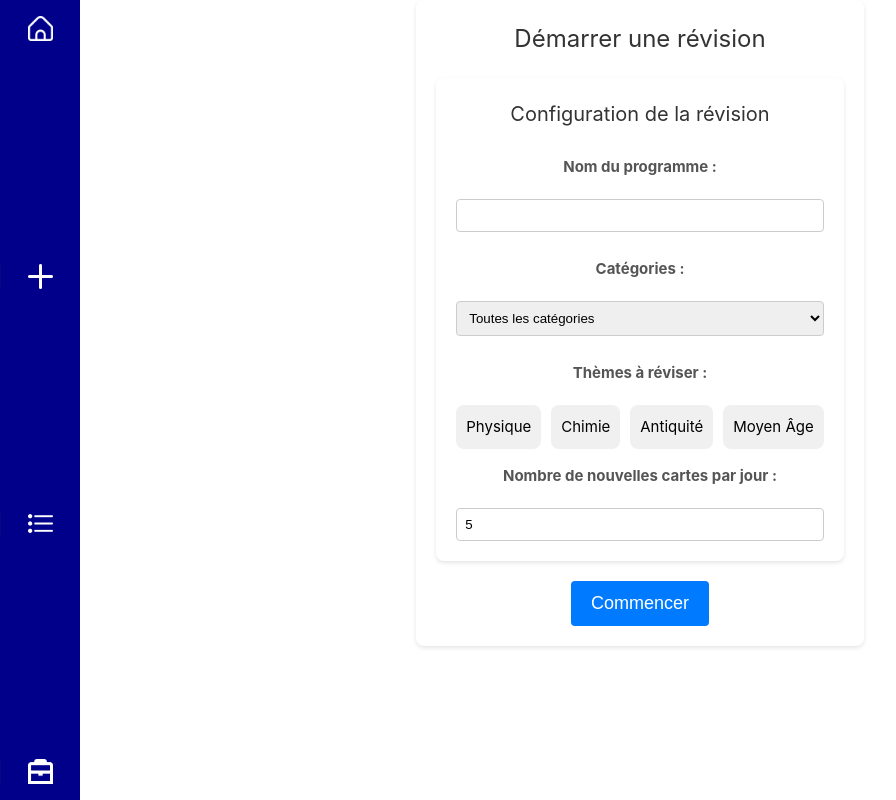
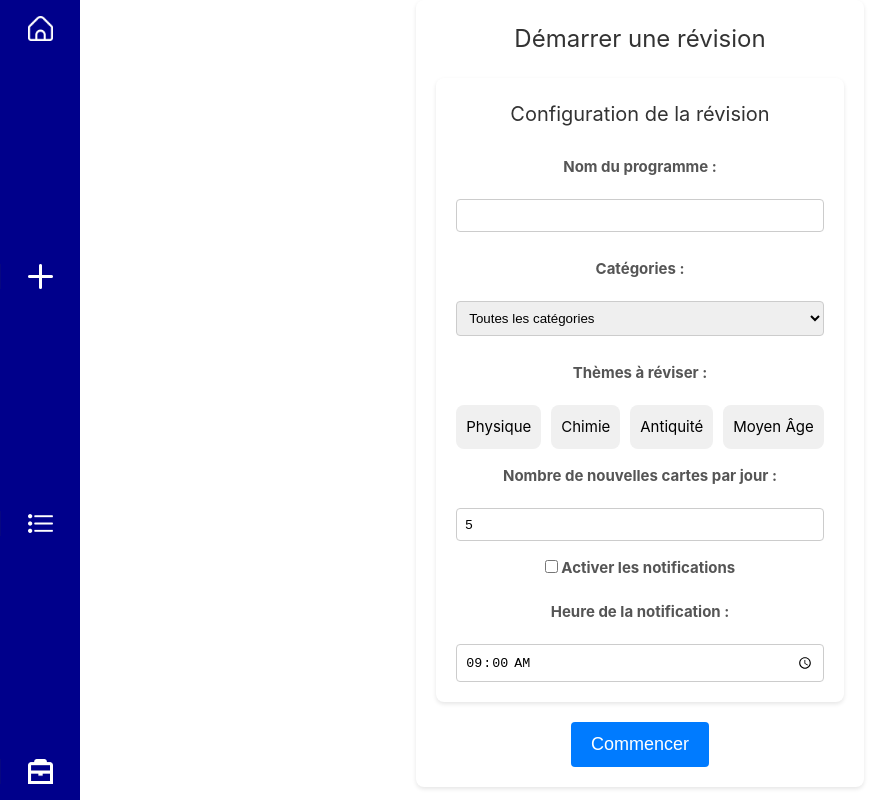
Before and after one commit to MatDoney/Boite-de-leitner, a Vue app: page /revision in a window 1280 px wide. Shown: the whole page, without its empty margins (0-896 px from the left). Built offline with nearby package versions, Linux system fonts and the light colour scheme; the HTML template or start-up script is replaced by a standard one.

Commit message:
notification fonctionne a moitié

```diff
--- a/src/components/RevisionSettings.vue
+++ b/src/components/RevisionSettings.vue
@@ -14,13 +14,8 @@
     <label>Thèmes à réviser :</label>
     <div class="carousel">
       <div class="carousel-inner">
-        <div
-          v-for="theme in filteredThemes"
-          :key="theme.id"
-          class="carousel-item"
-          :class="{ 'selected': selectedThemes.includes(theme.id) }"
-          @click="toggleThemeSelection(theme.id)"
-        >
+        <div v-for="theme in filteredThemes" :key="theme.id" class="carousel-item"
+          :class="{ 'selected': selectedThemes.includes(theme.id) }" @click="toggleThemeSelection(theme.id)">
           {{ theme.name }}
         </div>
       </div>
@@ -28,6 +23,14 @@
 
     <label>Nombre de nouvelles cartes par jour :</label>
     <input type="number" v-model="dailyNewCards" min="1" max="20" class="input-number" @input="updateDailyNewCards" />
+
+    <label>
+      <input type="checkbox" v-model="enableNotifications" @change="handleNotificationChange" />
+      Activer les notifications
+    </label>
+
+    <label>Heure de la notification :</label>
+    <input type="time" v-model="notificationTime" class="input-time"  />
   </div>
 </template>
 
@@ -35,19 +38,30 @@
 import { computed, ref, defineEmits } from 'vue'
 import { useThemesStore } from '@/stores/themesStore'
 import { useCategoriesStore } from '@/stores/categories'
+import { useRevisionStore } from '@/stores/revisionStore'
 
-// Utilisation des stores de thèmes et de catégories
+// Utilisation des stores
 const themesStore = useThemesStore()
 const categoriesStore = useCategoriesStore()
+const revisionStore = useRevisionStore()
+
+// Variables et références
 const themes = themesStore.themes
 const categories = categoriesStore.categories
 const selectedThemes = ref<number[]>([])
 const dailyNewCards = ref(5)
 const selectedCategory = ref<string>('')
 const programName = ref<string>('')
+const enableNotifications = ref<boolean>(false) // État de la checkbox
+const notificationTime = ref<string>(revisionStore.notificationTime) // Heure de la notification
 
 // Définition des événements émis par le composant
-const emit = defineEmits(['updateThemes', 'updateDailyNewCards', 'updateProgramName'])
+const emit = defineEmits(['updateThemes', 'updateDailyNewCards', 'updateProgramName', 'updateNotificationTime'])
+
+// Propriété calculée pour obtenir les objets des thèmes sélectionnés
+const selectedThemesObjects = computed(() => {
+  return themes.filter(theme => selectedThemes.value.includes(theme.id))
+})
 
 // Filtrage des thèmes en fonction de la catégorie sélectionnée
 const filteredThemes = computed(() => {
@@ -57,10 +71,30 @@ const filteredThemes = computed(() => {
   return themes.filter(theme => theme.categoryId === Number(selectedCategory.value))
 })
 
-// Calcul des thèmes sélectionnés
-const selectedThemesObjects = computed(() => {
-  return themes.filter(theme => selectedThemes.value.includes(theme.id))
-})
+// Gestion des notifications
+const handleNotificationChange = async () => {
+  if (enableNotifications.value) {
+    if (Notification.permission === 'granted') {
+      console.log('Notifications déjà autorisées');
+      revisionStore.setNotification(true)
+      revisionStore.scheduleDailyNotification(notificationTime.value) // Planifier la notification
+    } else if (Notification.permission !== 'denied') {
+      const permission = await Notification.requestPermission()
+      if (permission === 'granted') {
+        revisionStore.setNotification(true)
+        revisionStore.scheduleDailyNotification(notificationTime.value) // Planifier la notification
+      } else {
+        enableNotifications.value = false
+        alert('Vous devez autoriser les notifications pour activer cette option.')
+      }
+    } else {
+      enableNotifications.value = false
+      alert('Les notifications sont bloquées dans votre navigateur.')
+    }
+  } else {
+    revisionStore.setNotification(false)
+  }
+}
 
 // Fonction pour basculer la sélection d'un thème
 const toggleThemeSelection = (themeId: number) => {
@@ -86,6 +120,8 @@ const updateDailyNewCards = () => {
 const updateProgramName = () => {
   emit('updateProgramName', programName.value)
 }
+
+
 </script>
 
 <style scoped>
@@ -159,4 +195,11 @@ label {
   border-radius: 4px;
   margin-bottom: 10px;
 }
+
+.input-time {
+  width: 100%;
+  padding: 8px;
+  border: 1px solid #ccc;
+  border-radius: 4px;
+}
 </style>
--- a/src/stores/CardStore.ts
+++ b/src/stores/CardStore.ts
@@ -18,12 +18,12 @@ export const useCardStore = defineStore('cartes', {
         // Mise à jour d'une carte (modification de la question et de la réponse)
         updateCard(id: number, question: string, reponse: string,niveau: number) {
             const card = this.cartes.find(c => c.id === id)
-            if (card && niveau <=5) {
+            if (card && niveau <=7) {
                 card.question = question
                 card.reponse = reponse
                 card.niveau = niveau
                 this.saveCards()
-            }else if (card && niveau >5) {
+            }else if (card && niveau > 7) {
                 this.removeCard(card.id)
             }
         },
@@ -48,7 +48,3 @@ export const useCardStore = defineStore('cartes', {
         }
     }
 })
-
-// Charge les cartes depuis le stockage local lors de l'initialisation du store
-const cardStore = useCardStore()
-cardStore.loadCards()
--- a/src/stores/revisionStore.ts
+++ b/src/stores/revisionStore.ts
@@ -16,7 +16,9 @@ export const useRevisionStore = defineStore('revision', {
     themeLevels: {} as Record<number, number>, // Stocke le niveau choisi pour chaque thème
     programName: '', // Nom du programme de révision
     programId: null as string | null, // ID du programme de révision
+    notification: false as Boolean, // Notification de révision
     programs: [] as { id: string; name: string; themes: { id: number; name: string }[]; dailyNewCards: number; themeLevels: Record<number, number> }[], // Liste des programmes de révision
+    notificationTime: '09:00', // Heure par défaut pour la notification
   }),
 
   getters: {
@@ -40,6 +42,14 @@ export const useRevisionStore = defineStore('revision', {
       this.programName = name
     },
 
+    setNotification(value: Boolean) {
+      this.notification = value
+    },
+
+    setNotificationTime(time: string) {
+      this.notificationTime = time;
+    },
+
     startRevision() {
       // Générer un ID unique pour le programme
       const programId = generateUniqueId();
@@ -53,6 +63,7 @@ export const useRevisionStore = defineStore('revision', {
         themes: JSON.parse(JSON.stringify(this.selectedThemes)), // Cloner les thèmes sélectionnés
         dailyNewCards: this.dailyNewCards,
         themeLevels: { ...this.themeLevels }, // Cloner les niveaux des thèmes
+        notification: this.notification,
       };
 
       // Récupérer la liste existante des programmes
@@ -73,5 +84,31 @@ export const useRevisionStore = defineStore('revision', {
       this.themeLevels = {};
       this.programName = '';
     },
+
+    scheduleDailyNotification( notificationTime :string) {
+      if (!this.notification || !this.programName) return;
+
+      const notificationTitle = `C'est l'heure de réviser ${this.programName}`;
+      const notificationOptions = {
+        body: 'Cliquez ici pour commencer votre session de révision.',
+
+      };
+
+      // Planifier une notification quotidienne
+      const now = new Date();
+      const [hours, minutes] = notificationTime.split(':').map(Number);
+      const nextNotificationTime = new Date();
+      nextNotificationTime.setHours(hours, minutes, 0, 0); // Utiliser l'heure définie par l'utilisateur
+      if (now > nextNotificationTime) {
+        nextNotificationTime.setDate(nextNotificationTime.getDate() + 1); // Si l'heure est passée, planifier pour le lendemain
+      }
+
+      const delay = nextNotificationTime.getTime() - now.getTime();
+      console.log('Notification planifiée dans', delay, 'millisecondes');
+      setTimeout(() => {
+        new Notification(notificationTitle, notificationOptions);
+        this.scheduleDailyNotification(notificationTime); // Replanifier pour le jour suivant
+      }, delay);
+    },
   },
 })
--- a/src/views/CardsList.vue
+++ b/src/views/CardsList.vue
@@ -21,7 +21,7 @@ const themesStore = useThemesStore();
 // Récupérer le nom du thème actuel à l'aide de getThemeById
 const currentThemeName = computed(() => {
     const theme = theme_id !== null ? themesStore.getThemeById(theme_id) : null;
-    return theme ? theme.name : "Thème inconnu";
+    return theme ? theme.name : "";
 });
 
 // État pour le niveau actuel
@@ -90,7 +90,7 @@ const goBackToThemes = () => {
     <div class="level-navigation">
       <button @click="changeLevel('prev')" :disabled="currentLevel === 1" class="nav-button">←</button>
       <span class="current-level">Niveau {{ currentLevel }}</span>
-      <button @click="changeLevel('next')" :disabled="currentLevel === 5" class="nav-button">→</button>
+      <button @click="changeLevel('next')" :disabled="currentLevel === 7" class="nav-button">→</button>
     </div>
   </div>
 </template>
```
